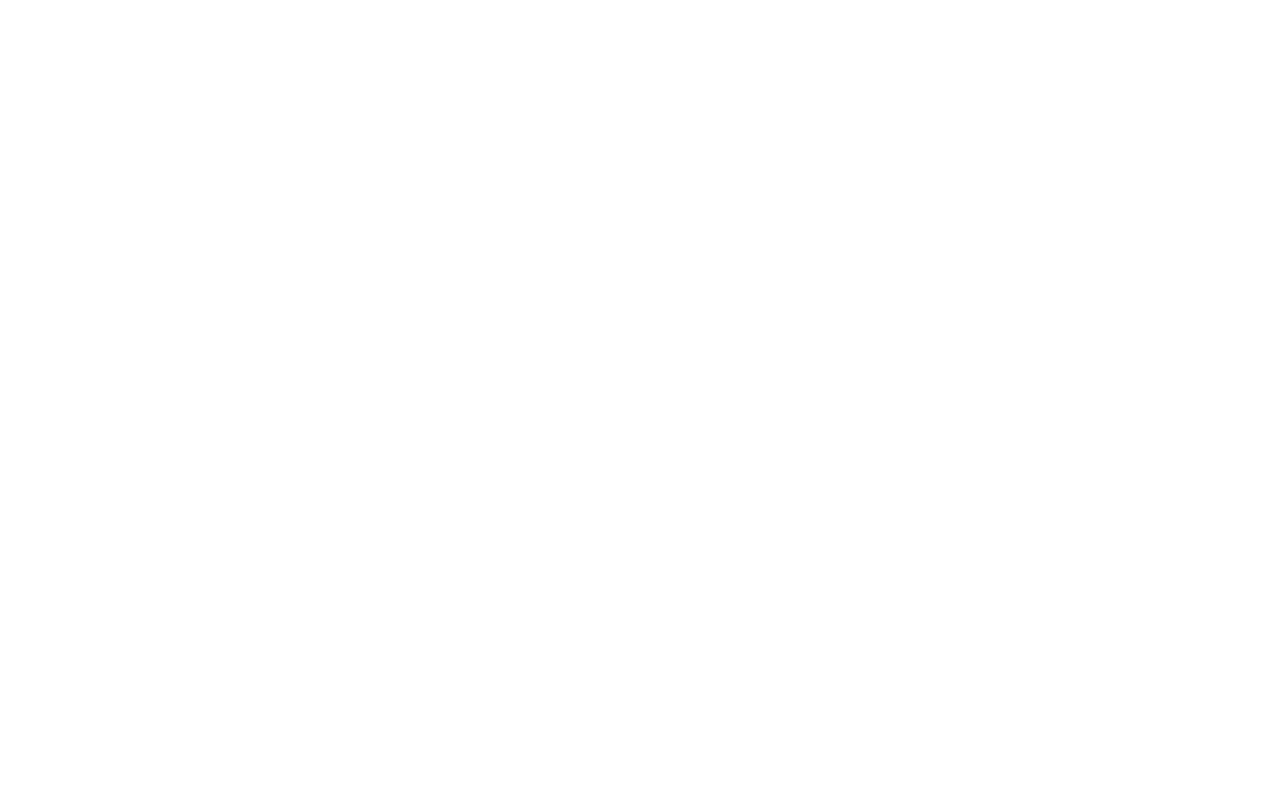
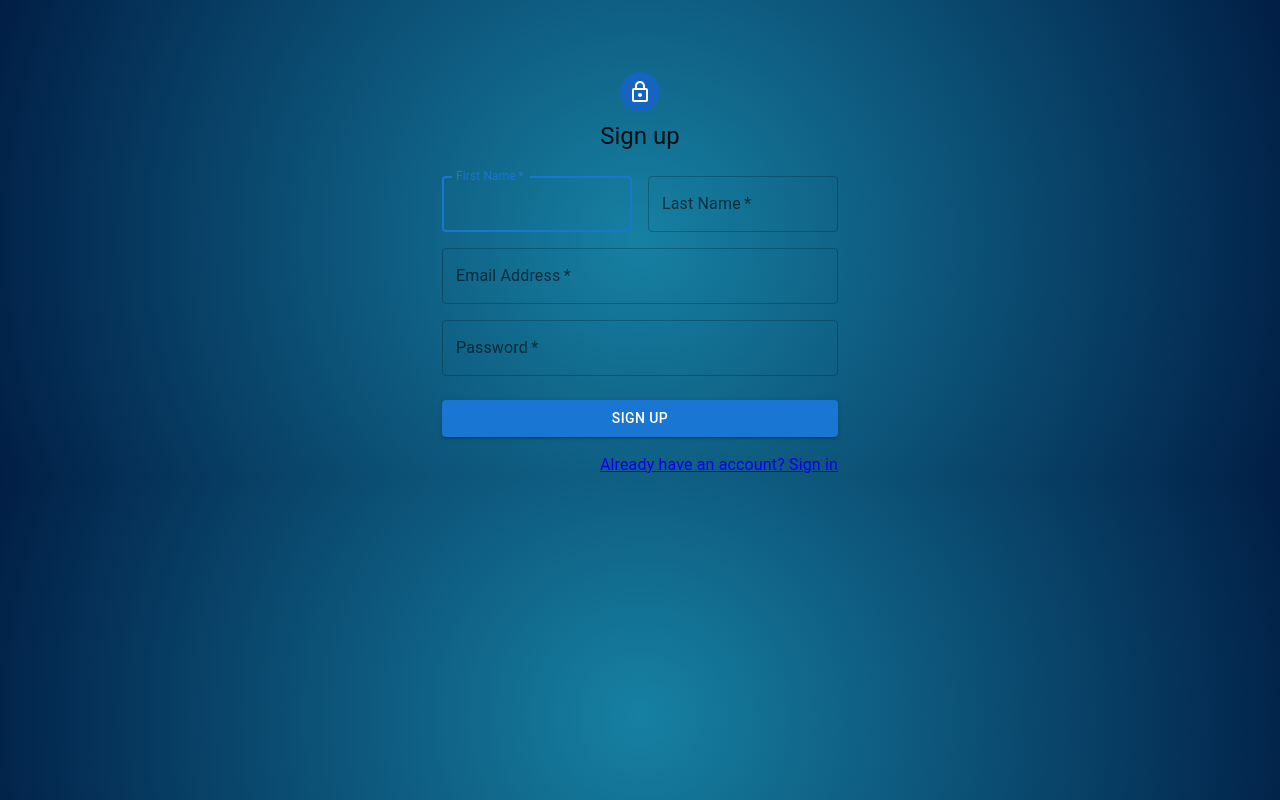
Before and after one commit to SaeedSoheili/GroupLancing-Tournament, a React (Create React App) app: page /register in a window 1280 px wide. Before the commit this address had no page. Built offline with nearby package versions, Linux system fonts and the light colour scheme.

Commit message:
finish login and register page

```diff
--- a/package.json
+++ b/package.json
@@ -6,6 +6,7 @@
     "@emotion/react": "^11.11.1",
     "@emotion/styled": "^11.11.0",
     "@mui/icons-material": "^5.14.7",
+    "@mui/lab": "^5.0.0-alpha.142",
     "@mui/material": "^5.14.7",
     "@mui/styled-engine-sc": "^5.14.7",
     "@testing-library/jest-dom": "^5.17.0",
--- a/src/App.js
+++ b/src/App.js
@@ -3,6 +3,7 @@
 import Panel from "./components/panel/Panel";
 import { BrowserRouter, Routes, Route, Navigate } from "react-router-dom";
 import Login from "./components/panel/Login";
+import Register from "./components/panel/Register";
 
 function App() {
   const [isLogin, setIsLogin] = useState(false); // Initialize isLogin to false
@@ -20,6 +21,7 @@
             path="login"
             element={<Login setIsLogin={setIsLogin} />} // Pass setIsLogin to Login component
           />
+          <Route path="register" element={<Register />} />
         </Routes>
       </BrowserRouter>
     </>
--- a/src/components/panel/Login.js
+++ b/src/components/panel/Login.js
@@ -12,7 +12,10 @@
 import Typography from "@mui/material/Typography";
 import Container from "@mui/material/Container";
 import { createTheme, ThemeProvider } from "@mui/material/styles";
-import { Navigate, useNavigate } from "react-router-dom";
+import { useNavigate } from "react-router-dom";
+import { Link as LinkReactRouterDom } from "react-router-dom";
+import Snackbar from "@mui/material/Snackbar"; // Import Snackbar
+import MuiAlert from "@mui/material/Alert"; // Import Alert for Snackbar
 
 function Copyright(props) {
   return (
@@ -24,7 +27,7 @@
     >
       {"Copyright © "}
       <Link color="inherit" href="https://etekanesh.com/">
-        ETakanesh
+        ETekanesh
       </Link>{" "}
       {new Date().getFullYear()}
       {"."}
@@ -32,22 +35,52 @@
   );
 }
 
-// TODO remove, this demo shouldn't need to reset the theme.
-
 const defaultTheme = createTheme();
 
 export default function Login({ setIsLogin }) {
   const navigate = useNavigate(); // Get the navigate function from react-router-dom
+  const [openSnackbar, setOpenSnackbar] = useState(false);
+  const [snackbarMessage, setSnackbarMessage] = useState("");
+  const [isSuccess, setIsSuccess] = useState(false);
 
-  const handleSubmit = (event) => {
+  const handleCloseSnackbar = () => {
+    setOpenSnackbar(false);
+  };
+
+  const handleSubmit = async (event) => {
     event.preventDefault();
     const data = new FormData(event.currentTarget);
-    console.log({
-      email: data.get("email"),
-      password: data.get("password"),
-    });
-    setIsLogin(true); // Set isLogin to true on successful login
-    navigate("/panel"); // Use navigate to redirect to the "/panel" route
+    const email = data.get("email");
+    const password = data.get("password");
+
+    try {
+      const response = await fetch("http://192.168.1.100:4000/login", {
+        method: "POST",
+        headers: {
+          "Content-Type": "application/json",
+        },
+        body: JSON.stringify({ email, password }),
+      });
+
+      if (response.status === 200) {
+        setIsLogin(true);
+        setIsSuccess(true);
+        setSnackbarMessage("Login successful");
+        setOpenSnackbar(true);
+        setTimeout(() => {
+          navigate("/panel");
+        }, 3000); // Navigate to "/panel" after 3 seconds
+      } else {
+        setIsSuccess(false);
+        setSnackbarMessage("Login failed");
+        setOpenSnackbar(true);
+      }
+    } catch (error) {
+      setIsSuccess(false);
+      setSnackbarMessage("Error logging in");
+      setOpenSnackbar(true);
+      console.error("Error logging in:", error);
+    }
   };
 
   return (
@@ -106,22 +139,33 @@
             >
               Sign In
             </Button>
-            {/* <Grid container>
-              <Grid item xs>
-                <Link href="#" variant="body2">
-                  Forgot password?
-                </Link>
+            <Grid container>
+              <Grid item>
+                <LinkReactRouterDom to="/register" variant="body2">
+                  {"Don't have an account? Sign Up"}
+                </LinkReactRouterDom>
               </Grid>
-              <Grid item>
-                <Link href="#" variant="body2">
-                  {"Don't have an account? Sign Up"}
-                </Link>
-              </Grid>
-            </Grid> */}
+            </Grid>
           </Box>
         </Box>
         <Copyright sx={{ mt: 8, mb: 4 }} />
       </Container>
+
+      <Snackbar
+        open={openSnackbar}
+        autoHideDuration={5000}
+        onClose={handleCloseSnackbar}
+        anchorOrigin={{ vertical: "top", horizontal: "center" }}
+      >
+        <MuiAlert
+          elevation={6}
+          variant="filled"
+          onClose={handleCloseSnackbar}
+          severity={isSuccess ? "success" : "error"}
+        >
+          {snackbarMessage}
+        </MuiAlert>
+      </Snackbar>
     </ThemeProvider>
   );
 }
--- /dev/null
+++ b/src/components/panel/Register.js
@@ -0,0 +1,198 @@
+import * as React from "react";
+import Avatar from "@mui/material/Avatar";
+import Button from "@mui/material/Button";
+import CssBaseline from "@mui/material/CssBaseline";
+import TextField from "@mui/material/TextField";
+import Link from "@mui/material/Link";
+import Grid from "@mui/material/Grid";
+import Box from "@mui/material/Box";
+import LockOutlinedIcon from "@mui/icons-material/LockOutlined";
+import Typography from "@mui/material/Typography";
+import Container from "@mui/material/Container";
+import LoadingButton from "@mui/lab/LoadingButton";
+import Snackbar from "@mui/material/Snackbar"; // Import Snackbar
+import MuiAlert from "@mui/material/Alert"; // Import Alert for Snackbar
+import { createTheme, ThemeProvider } from "@mui/material/styles";
+import { Link as LinkReactRouterDom } from "react-router-dom";
+
+const defaultTheme = createTheme();
+
+export default function Register() {
+  const [isLoading, setIsLoading] = React.useState(false);
+  const [openSnackbar, setOpenSnackbar] = React.useState(false); // State to control Snackbar visibility
+  const [snackbarMessage, setSnackbarMessage] = React.useState(""); // State to set the Snackbar message
+
+  const isFormValid = (user) => {
+    return (
+      user.firstName.trim() !== "" &&
+      user.lastName.trim() !== "" &&
+      user.email.trim() !== "" &&
+      user.password.trim() !== ""
+    );
+  };
+
+  const handleCloseSnackbar = () => {
+    setOpenSnackbar(false); // Close Snackbar
+  };
+
+  const handleSubmit = async (event) => {
+    event.preventDefault();
+    setIsLoading(true);
+
+    const data = new FormData(event.currentTarget);
+    const user = {
+      firstName: data.get("firstName"),
+      lastName: data.get("lastName"),
+      email: data.get("email"),
+      password: data.get("password"),
+    };
+
+    if (!isFormValid(user)) {
+      console.error("Error: Empty fields detected.");
+      setSnackbarMessage("Please fill in all fields.");
+      setOpenSnackbar(true);
+      setIsLoading(false);
+      return;
+    }
+
+    try {
+      const response = await fetch("http://192.168.1.100:4000/register", {
+        method: "POST",
+        headers: {
+          "Content-Type": "application/json",
+        },
+        body: JSON.stringify(user),
+      });
+
+      if (response.ok) {
+        console.log("User registered successfully");
+        setSnackbarMessage("You registered successfully");
+      } else if (response.status === 409) {
+        // 409 status code indicates email conflict (already in use)
+        console.error("Error registering user: Email already exists.");
+        setSnackbarMessage("Email already in use. Please choose another.");
+      } else {
+        console.error("Error registering user");
+        setSnackbarMessage("Error registering");
+      }
+
+      setOpenSnackbar(true);
+    } catch (error) {
+      console.error("Error:", error);
+    } finally {
+      setIsLoading(false);
+      setTimeout(() => {
+        setOpenSnackbar(false);
+      }, 5000);
+    }
+  };
+
+  return (
+    <ThemeProvider theme={defaultTheme}>
+      <Container component="main" maxWidth="xs">
+        <CssBaseline />
+        <Box
+          sx={{
+            marginTop: 8,
+            display: "flex",
+            flexDirection: "column",
+            alignItems: "center",
+          }}
+        >
+          <Avatar sx={{ m: 1, bgcolor: "#1565C0" }}>
+            <LockOutlinedIcon />
+          </Avatar>
+          <Typography component="h1" variant="h5">
+            Sign up
+          </Typography>
+          <Box
+            component="form"
+            noValidate
+            onSubmit={handleSubmit}
+            sx={{ mt: 3 }}
+          >
+            <Grid container spacing={2}>
+              <Grid item xs={12} sm={6}>
+                <TextField
+                  autoComplete="given-name"
+                  name="firstName"
+                  required
+                  fullWidth
+                  id="firstName"
+                  label="First Name"
+                  autoFocus
+                />
+              </Grid>
+              <Grid item xs={12} sm={6}>
+                <TextField
+                  required
+                  fullWidth
+                  id="lastName"
+                  label="Last Name"
+                  name="lastName"
+                  autoComplete="family-name"
+                />
+              </Grid>
+              <Grid item xs={12}>
+                <TextField
+                  required
+                  fullWidth
+                  id="email"
+                  label="Email Address"
+                  name="email"
+                  autoComplete="email"
+                />
+              </Grid>
+              <Grid item xs={12}>
+                <TextField
+                  required
+                  fullWidth
+                  name="password"
+                  label="Password"
+                  type="password"
+                  id="password"
+                  autoComplete="new-password"
+                />
+              </Grid>
+            </Grid>
+            <LoadingButton
+              loading={isLoading}
+              type="submit"
+              fullWidth
+              variant="contained"
+              sx={{ mt: 3, mb: 2 }}
+            >
+              Sign Up
+            </LoadingButton>
+            <Grid container justifyContent="flex-end">
+              <Grid item>
+                <LinkReactRouterDom to="/login" variant="body2">
+                  Already have an account? Sign in
+                </LinkReactRouterDom>
+              </Grid>
+            </Grid>
+          </Box>
+        </Box>
+      </Container>
+
+      {/* Snackbar for success/error messages */}
+      <Snackbar
+        open={openSnackbar}
+        autoHideDuration={5000} // 5 seconds
+        onClose={handleCloseSnackbar}
+        anchorOrigin={{ vertical: "top", horizontal: "center" }}
+      >
+        <MuiAlert
+          elevation={6}
+          variant="filled"
+          onClose={handleCloseSnackbar}
+          severity={
+            snackbarMessage.includes("successfully") ? "success" : "error"
+          }
+        >
+          {snackbarMessage}
+        </MuiAlert>
+      </Snackbar>
+    </ThemeProvider>
+  );
+}
```
Also changed, not shown: 1 other file (tests, documents, lock files or other folders).
